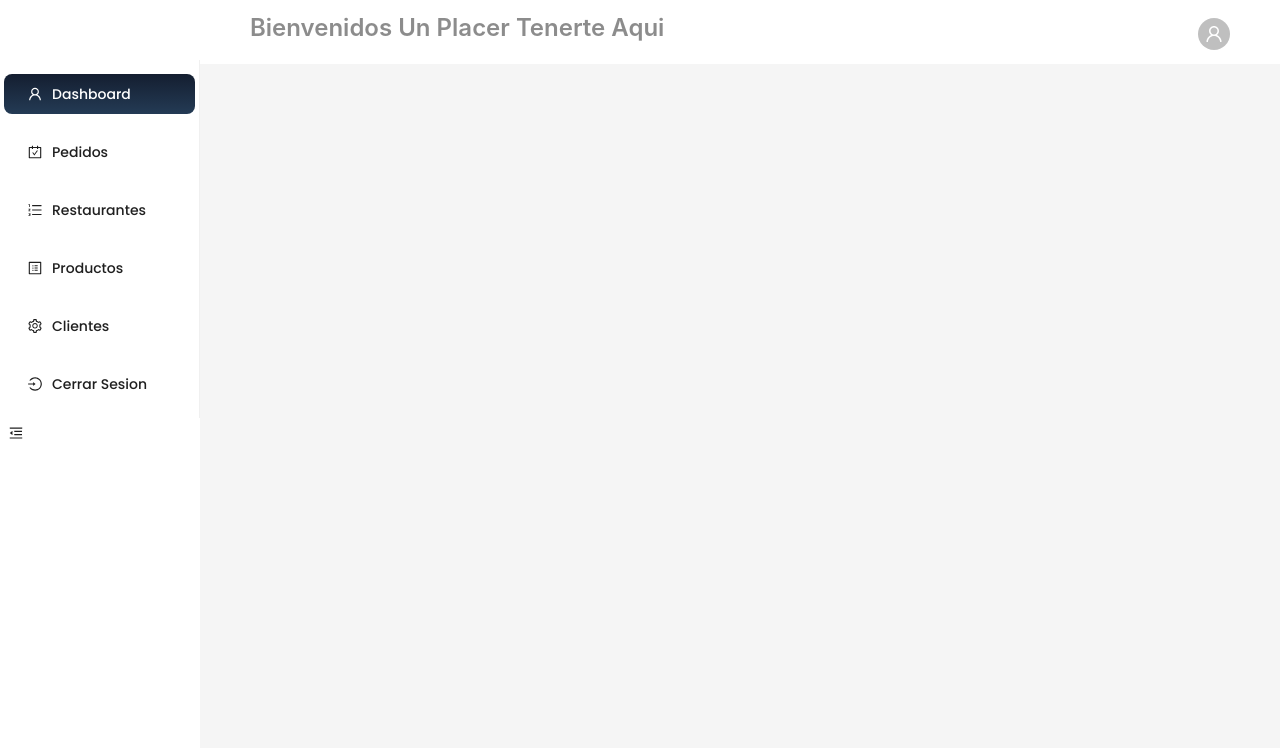
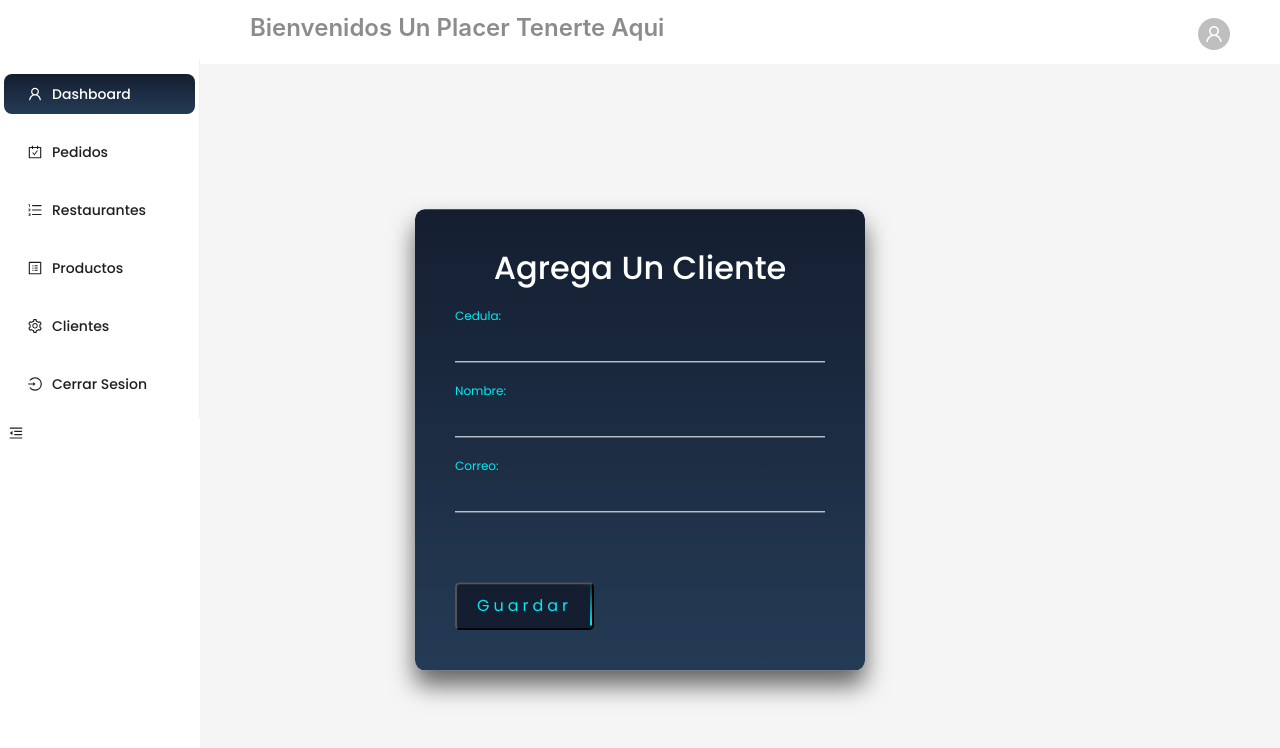
Before and after one commit to sdqguallichico/React-app-pedido, a React (Vite) app in the folder restaurante/: page /clientesc in a window 1280 px wide. Shown: the top 748 px of the page. Built offline with nearby package versions, Linux system fonts and the light colour scheme.

Commit message:
crud clientes con diseño

```diff
--- a/restaurante/src/App.css
+++ b/restaurante/src/App.css
@@ -287,7 +287,7 @@
   }
 
   .actions button.btn-edit {
-    background-color: #ffcc50;
+    background: linear-gradient(#141e30, #243b55)!important;
     color: #fff;
     border: none;
     cursor: pointer;
@@ -295,7 +295,7 @@
   }
 
   .actions button.btn-edit:hover {
-    background-color: #ff9800;
+    background: linear-gradient(#141e30, #243b55b9)!important;
   }
 
   .btn-sup {
--- a/restaurante/src/App.jsx
+++ b/restaurante/src/App.jsx
@@ -9,9 +9,11 @@ import { Navigation } from "./components/Navigation";
 import MainContent from "./components/MainContent";
 
 import Productos from "./pages/Productos";
+import Clientes from "./pages/Clientes"
 
 import "./App.css";
 import ProductosCrear from "./pages/ProductosCrear";
+import ClientesCrear from "./pages/ClientesCrear";
 import { Toaster } from "react-hot-toast";
 
 const { Sider, Header, Content } = Layout;
@@ -47,12 +49,17 @@ function App() {
 
           <Routes>
               <Route path="/dashboard" element={<Dashboard />} />
+
               <Route path="/productos" element={<Productos />} />
               <Route path="/productosc" element={<ProductosCrear />} />
-              <Route
-                path="/productos/editar/:id"
-                element={<ProductosCrear />}
-              />
+              <Route path="/productos/editar/:id"element={<ProductosCrear />}/>
+
+              <Route path="/clientes" element={<Clientes />} />
+              <Route path="/clientesc" element={<ClientesCrear />} />
+              <Route path="/clientes/editar/:id" element={<ClientesCrear />} />
+
+
+
               <Route path="/" element={<Dashboard />} />
             </Routes>
             <Toaster />
--- /dev/null
+++ b/restaurante/src/api/cliente.api.js
@@ -0,0 +1,21 @@
+import axios from "axios";
+
+export const getAllClientes = async() => {
+    return axios.get('http://localhost:8084/clientes/listar')
+}
+
+export const getClientebyId = (id) =>{
+    return axios.get('http://localhost:8084/clientes/obtener/'+ id )
+}
+
+export const crearCliente = (cliente) =>{
+    return axios.post('http://localhost:8084/clientes/registro', cliente)
+}
+
+export const borrarCliente = (id) =>{
+    return axios.delete('http://localhost:8084/clientes/borrar/'+ id )
+}
+
+export const editarCliente = (id, cliente) =>{
+    return axios.put('http://localhost:8084/clientes/actualizar/'+ id, cliente )
+}
--- /dev/null
+++ b/restaurante/src/components/ClientesCard.jsx
@@ -0,0 +1,142 @@
+import React, { useEffect, useState } from "react";
+import { useNavigate } from "react-router-dom";
+import { Card, Typography, Layout, Button, Row, Col, Modal } from "antd";
+const { Title, Text } = Typography;
+const { Header, Content } = Layout;
+import { ExclamationCircleOutlined } from "@ant-design/icons";
+
+import { getAllClientes , borrarCliente} from "../api/cliente.api";
+const { confirm } = Modal;
+
+export function ClientesCard({ cliente }) {
+    const navigate = useNavigate();
+
+    const [clientes, setClientes] = useState([]);
+
+    useEffect(() => {
+        cargarClientes();
+    }, []);
+
+    const cargarClientes = async () => {
+        try {
+            const response = await getAllClientes();
+            setClientes(response.data);
+        } catch (error) {
+            console.error("Error al cargar clientes", error);
+        }
+    };
+
+    const handleEliminar = () => {
+        Modal.confirm({
+            title: "Confirmar Eliminación",
+            icon: <ExclamationCircleOutlined />,
+            content: `¿Estás seguro de eliminar el producto "${cliente.nombre}"?`,
+            okText: "Eliminar",
+            okType: "danger",
+            cancelText: "Cancelar",
+            onOk(){
+                borrarCliente(cliente.id)
+                .then(()=>{
+                    Modal.success({
+                        content:"Producto Eliminado Con Exito",
+                    });
+                    navigate("/clientes")
+                })
+                .catch((error) =>{
+                    Modal.error({
+                        title: "error al eliminar",
+                        content: `Ocurrió un error al eliminar el producto: ${error.message}`,
+                    });
+                });
+            },
+        });
+    };
+
+    return(
+        <div className="grid-container">
+      <div className="card">
+        <div className="card-content">
+          <h3>Cliente: {cliente.id}</h3>
+          <p>
+            <strong>Cedula: </strong>
+            {cliente.cedula}
+          </p>
+          <p>
+            <strong>Nombre: </strong> {cliente.nombre}
+          </p>
+          <p>
+            <strong>Correo: </strong> {cliente.correo}
+          </p>
+
+          <div className="actions">
+
+            <button className="btn-edit" onClick={() => {
+        navigate("/clientes/editar/" + cliente.id);
+      }}>Modificar</button>
+            <button className="btn-sup" onClick={handleEliminar}> Eliminar</button>
+
+          </div>
+        </div>
+      </div>
+
+    </div>
+
+    );
+}
+
+
+const ClientesPage = () => {
+    const navigate = useNavigate();
+    const [clientes, setClientes] = useState([]);
+
+    useEffect(()=>{
+        cargarClientes();
+    },[]);
+
+    const cargarClientes = async () => {
+        try {
+            const res = await getAllClientes();
+            setClientes(res.data);
+        } catch (error) {
+            console.error("error al cargar clientes",error);
+        }
+    };
+
+    const handleEliminar = async (id) => {
+        try {
+            await borrarCliente(id);
+            cargarClientes();
+            Modal.success({
+                content:"cloiente eliminado exitosamente",
+            });
+        }catch (error){
+            Modal.error({
+                title: "Error al eliminar",
+        content: `Ocurrió un error al eliminar el producto: ${error.message}`,
+            });
+        }
+    };
+
+    return (
+        <Layout>
+            <Header style={{ background: "#fff" }} className="hp">
+        <Button type="default" onClick={() => navigate("/clientesc")}>
+          Crear Cliente
+        </Button>
+      </Header>
+      <Content>
+        <Row gutter={[16, 16]}>
+          {clientes.map((cliente) => (
+            <Col key={cliente.id}>
+              <ClientesCard cliente={cliente} onDelete={() => handleEliminar(cliente.id)} />
+            </Col>
+          ))}
+        </Row>
+      </Content>
+        </Layout>
+    )
+
+}
+
+
+export default ClientesPage;
--- /dev/null
+++ b/restaurante/src/components/ClientesListar.jsx
@@ -0,0 +1,23 @@
+import { useEffect, useState } from "react";
+import { getAllClientes, borrarCliente } from "../api/cliente.api";
+
+import ClientePage from "./ClientesCard";
+
+
+export function ClientesListar() {
+  const [clientes, setClientes] = useState([]);
+
+
+  useEffect(() => {
+    async function cargarC() {
+      const res = await getAllClientes();
+      setClientes(res.data);
+    }
+
+    cargarC();
+  }, []);
+
+  return (
+    <ClientePage clientes={clientes} />
+  );
+}
--- a/restaurante/src/components/Sidebar.jsx
+++ b/restaurante/src/components/Sidebar.jsx
@@ -44,6 +44,7 @@ const Sidebar = () => {
           key: '5',
           icon: <SettingOutlined />,
           label: 'Clientes',
+          onClick:() => navigate('/clientes')
         },
         {
           key: '6',
--- /dev/null
+++ b/restaurante/src/pages/Clientes.jsx
@@ -0,0 +1,11 @@
+import React from "react"
+import { ClientesListar } from "../components/ClientesListar";
+
+const Clientes = () => {
+
+    return (
+        <ClientesListar />
+    )
+}
+
+export default Clientes;
--- /dev/null
+++ b/restaurante/src/pages/ClientesCrear.jsx
@@ -0,0 +1,100 @@
+import { useForm } from "react-hook-form";
+import { crearCliente,editarCliente,getClientebyId } from "../api/cliente.api";
+import { useNavigate, useParams } from "react-router-dom";
+import toast from "react-hot-toast";
+import { useEffect } from "react";
+
+const ClientesCrear = () =>{
+    const {register,handleSubmit, formState:{errors},setValue,}= useForm();
+
+    const navigate = useNavigate();
+    const params = useParams();
+
+    const onSubmit = handleSubmit(async(data) =>{
+        if (params.id) {
+            await editarCliente(params.id, data)
+            toast.success("Cliente Actualizado Con Exito", {
+                position: "bottom-center",
+                style: {
+                background: "#101010",
+                color: "#fff",
+        },
+            });
+        } else {
+            await crearCliente(data);
+            toast.success("Cliente Creado Con Exito",{
+                position: "bottom-center",
+                style: {
+                background: "#101010",
+                color: "#fff",
+                },
+            });
+        }
+        navigate("/clientes");
+    });
+
+    useEffect(() => {
+        async function loadCliente() {
+            if(params.id) {
+                const res = await getClientebyId(params.id);
+                setValue("cedula", res.data.cedula);
+                setValue("nombre", res.data.nombre);
+                setValue("correo", res.data.correo);
+            }
+        }
+        loadCliente();
+    },[]);
+
+    return (
+        <div className="container">
+      <div className="login-box">
+        <h2>Agrega Un Cliente</h2>
+        <form onSubmit={onSubmit}>
+          <div className="user-box">
+            <input
+              type="text"
+              name="cedula"
+              {...register("cedula", { required: true })}
+            />
+            <label>
+              Cedula:
+              {errors.cedula && <span>Este Campo Es Requerido</span>}
+            </label>
+          </div>
+          <div className="user-box">
+            <input
+              type="text"
+              name="nombre"
+              {...register("nombre", { required: true })}
+            />
+            <label>
+              Nombre:
+              {errors.nombre && <span>Este Campo Es Requerido</span>}
+            </label>
+          </div>
+          <div className="user-box">
+            <input
+              type="text"
+              name="correo"
+              id=""
+              {...register("correo", { required: true })}
+            />
+            <label>
+            Correo:
+            {errors.correo && <span>Este Campo Es Requerido</span>}
+            </label>
+          </div>
+
+          <button type="submit">
+            <span></span>
+            <span></span>
+            Guardar
+          </button>
+        </form>
+      </div>
+    </div>
+    );
+};
+
+
+export default ClientesCrear;
```
